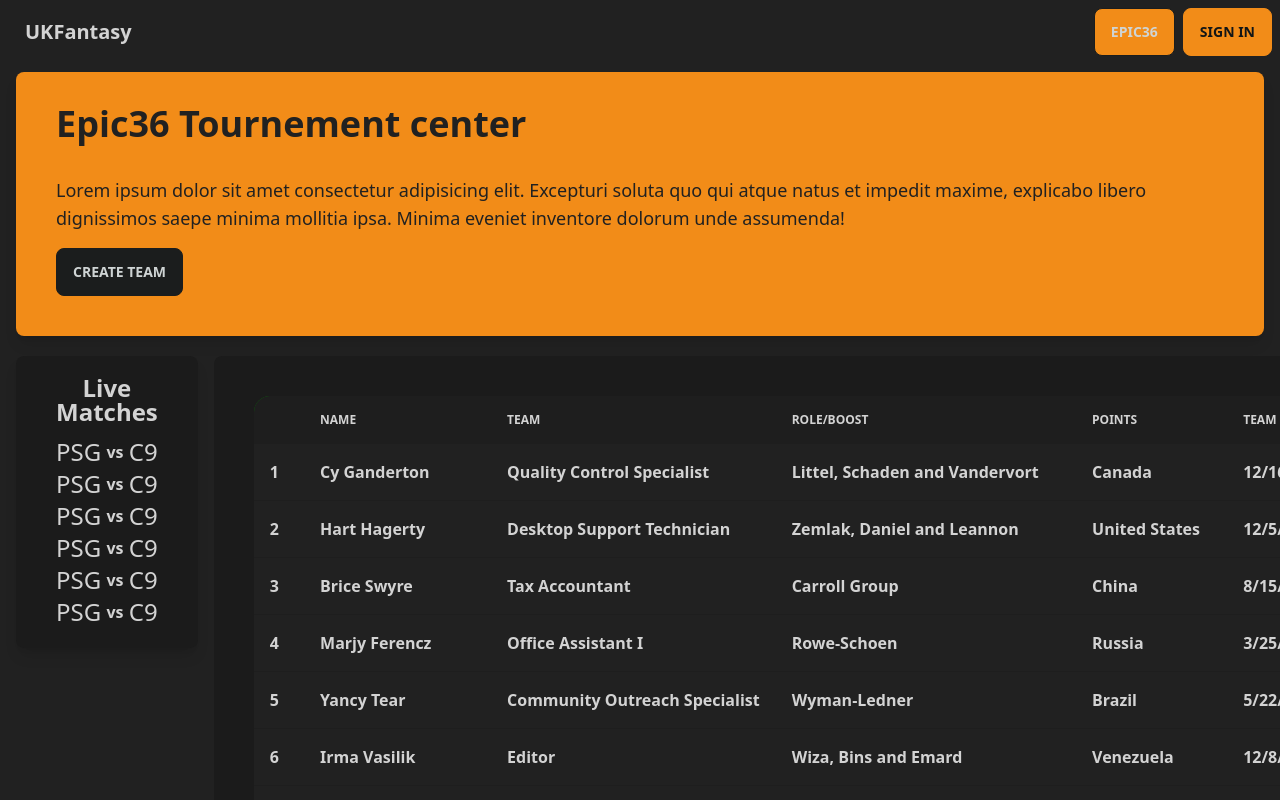
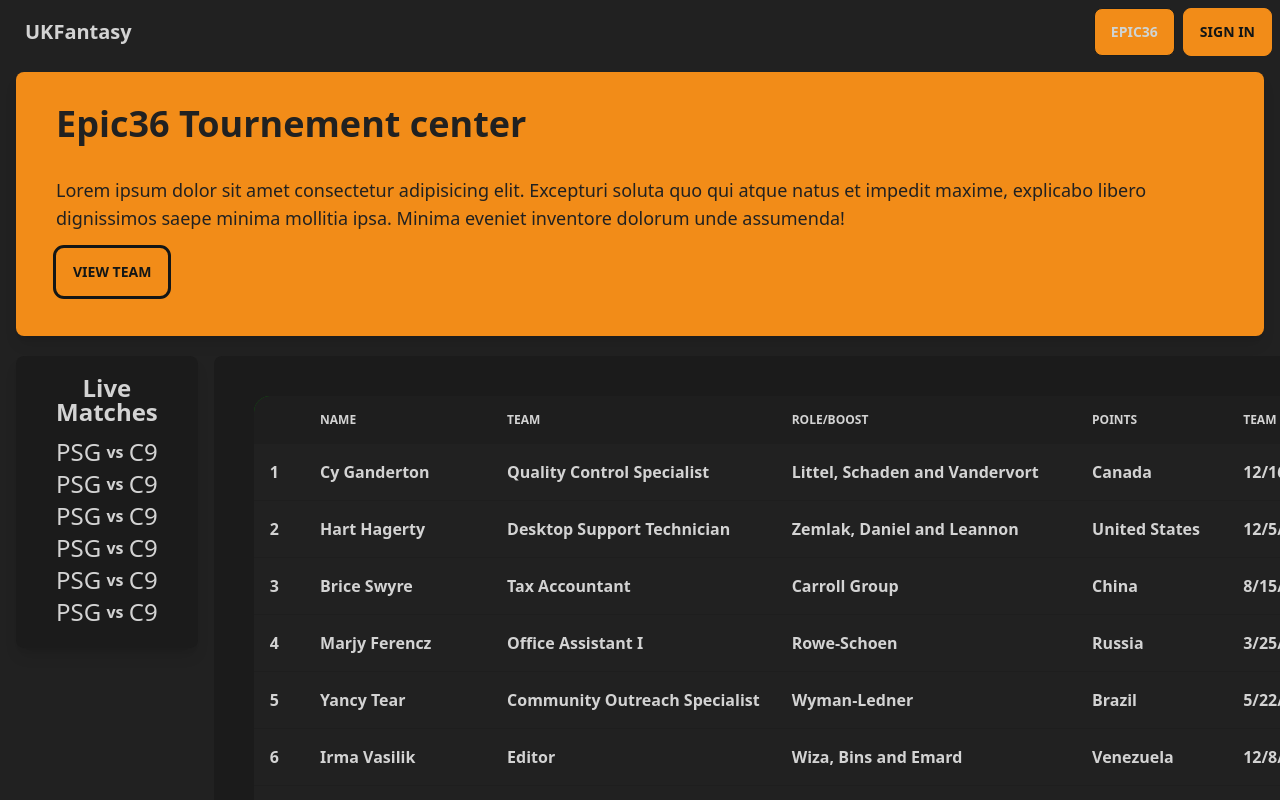
Before and after one commit to FlynnFc/UKFantasy, a Next.js app: page /epic36 in a window 1280 px wide. Shown: the top 800 px of the page. Built offline with nearby package versions, Linux system fonts and the light colour scheme; no server answers.

Commit message:
Update epic36.tsx

```diff
--- a/src/pages/epic36.tsx
+++ b/src/pages/epic36.tsx
@@ -6,15 +6,16 @@ import { AiOutlineClose } from "react-icons/ai";
 const Epic36 = () => {
   const session = useSession();
   const [createModal, setCreateModal] = useState(true);
+  const userHasTeam = true;
 
   return (
     <main className="container mx-auto flex min-h-screen flex-col items-start justify-start p-4">
       {!session.data ? null : createModal ? (
         <div className="createModal fixed top-0 left-0 z-20 my-2 flex min-h-screen w-full items-center justify-center bg-info">
-          <div className="relative rounded-lg bg-base-100">
+          <div className="relative rounded-lg bg-base-100 p-2">
             <div
               onClick={() => setCreateModal(false)}
-              className="absolute right-0 cursor-pointer p-2"
+              className="absolute right-0 cursor-pointer px-2"
             >
               <AiOutlineClose />
             </div>
@@ -24,7 +25,7 @@ const Epic36 = () => {
             <p className="px-10 font-semibold">
               To enter this league you need to create a team
             </p>
-            <div className="mx-5  flex w-full flex-row justify-start p-4">
+            <div className="mx-5  flex w-full flex-row justify-start p-6">
               <Link href="/create">
                 <button className="btn-success btn">Create Team</button>
               </Link>
@@ -40,9 +41,17 @@ const Epic36 = () => {
           dignissimos saepe minima mollitia ipsa. Minima eveniet inventore
           dolorum unde assumenda!
         </p>
-        <Link href="/create">
-          <button className="btn mt-4 w-max">Create team</button>
-        </Link>
+        {!userHasTeam ? (
+          <Link href="/create">
+            <button className="btn mt-4 w-max">Create team</button>
+          </Link>
+        ) : (
+          <Link href="/test">
+            <button className="btn-primary btn mt-4 w-max outline">
+              View Team
+            </button>
+          </Link>
+        )}
       </div>
 
       <div className="flex w-full flex-col justify-between lg:flex-row lg:space-x-4">
```
